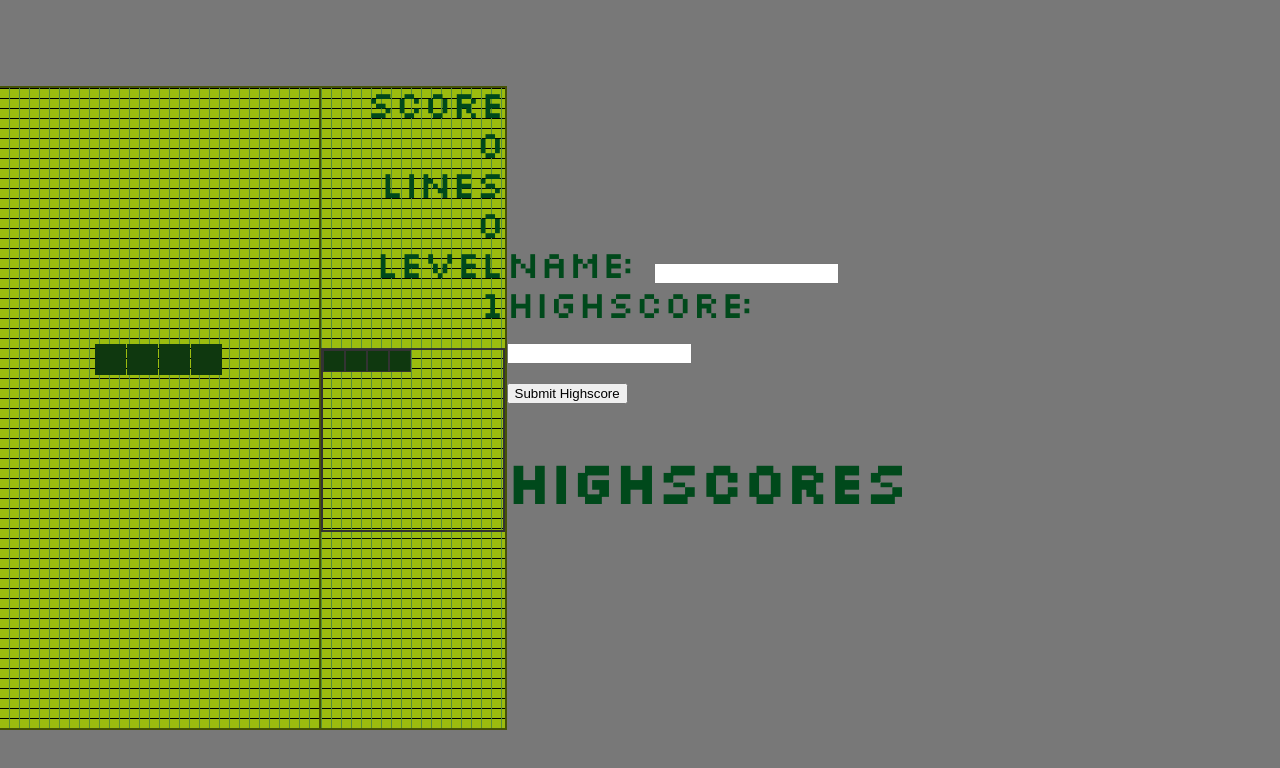
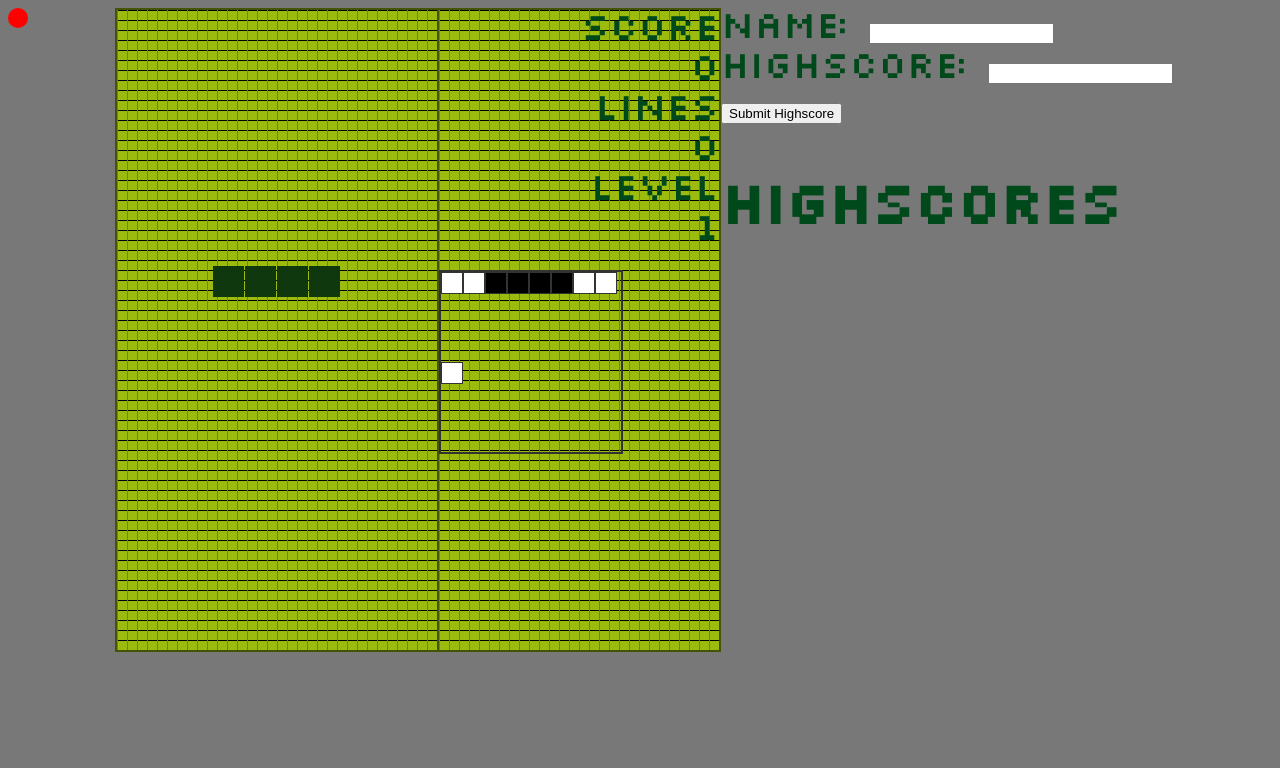
Before and after one commit to clownclown-tech/tetrisnode, a website: page index.html in a window 1280 px wide. Drawn offline with nearby package versions, Linux system fonts and the light colour scheme; no server answers.

Commit message:
wrong but drawing

```diff
--- a/public/app.js
+++ b/public/app.js
@@ -77,17 +77,20 @@ function getNextTetromino() {
 
   // update next piece display
   if (tetrominoSequence.length > 0) {
-    const nextPieceMatrix = tetrominos[tetrominoSequence[tetrominoSequence.length - 1]];
+    let nextPieceMatrix = tetrominos[tetrominoSequence[tetrominoSequence.length - 1]];
     nextPieceElement.innerHTML = '';
     for (let row = 0; row < nextPieceMatrix.length; row++) {
       for (let col = 0; col < nextPieceMatrix[row].length; col++) {
         if (nextPieceMatrix[row][col]) {
-          const div = document.createElement('div');
+          let div = document.createElement('div');
           div.className = 'next-piece-cell';
-          div.style.backgroundColor = colors[tetrominoSequence[tetrominoSequence.length - 1]];
+          div.style.backgroundColor = 'black';
           nextPieceElement.appendChild(div);
         } else {
-          nextPieceElement.appendChild(document.createElement('div'));
+          let div = document.createElement('div');
+          div.className = 'next-piece-cell';
+          div.style.backgroundColor = 'white';
+          nextPieceElement.appendChild(div);
         }
       }
     }
--- a/public/style.css
+++ b/public/style.css
@@ -12,7 +12,7 @@
     background-color: #787878;
     font-size: 40px;
     font-family: 'slkscr';
-    display: flex;
+    display: -webkit-inline-box;
     align-items: center;
     justify-content: center;
   }
```
